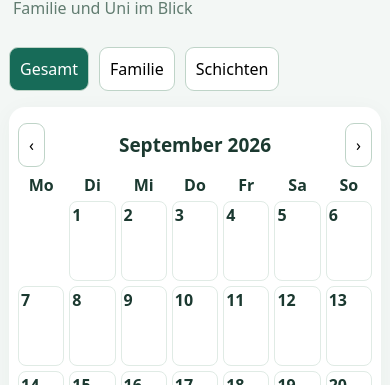
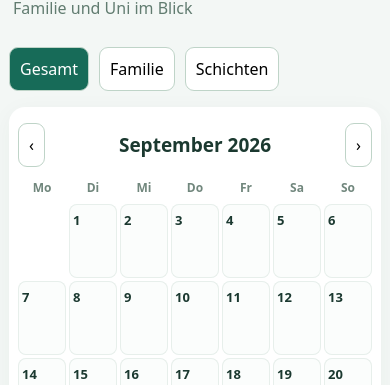
Before and after one commit to bndkxbqf2g-stack/FamSchicht, a website built with Vite: page index.html in a window 390 px wide. Shown: the part 459-844 px from the top of the page. Built offline with nearby package versions, Linux system fonts and the light colour scheme.

Commit message:
style: modernize compact color-coded calendar

```diff
--- a/src/styles.css
+++ b/src/styles.css
@@ -4,3 +4,6 @@
 .day[data-day]{cursor:pointer}.day[data-day]:hover{background:#f5faf7}.quick-actions{display:flex;gap:10px;flex-wrap:wrap}.shift-capture{position:sticky;bottom:8px;z-index:5}.shift-capture h2{margin-top:0}.shift-buttons{display:grid;grid-template-columns:repeat(5,minmax(0,1fr));gap:8px}.shift-buttons button{min-height:52px;font-weight:700}@media(max-width:600px){.shift-buttons{grid-template-columns:repeat(2,minmax(0,1fr))}.shift-buttons button{min-height:58px}.shift-capture{bottom:4px}}
 
 .dialog-backdrop{position:fixed;inset:0;background:#0005;display:grid;place-items:center;padding:16px;z-index:20}.day-dialog{width:min(520px,100%);margin:0}.day-dialog h2{margin-top:0}.dialog-actions{display:flex;justify-content:flex-end;gap:8px}@media(max-width:600px){.dialog-backdrop{align-items:end;padding:0}.day-dialog{border-radius:18px 18px 0 0;padding:18px}.day-dialog form{grid-template-columns:1fr 1fr}}
+
+/* Compact modern month view */
+.calendar{gap:7px}.calendar>b{font-size:12px;font-weight:650;color:#71877d;padding:5px 0}.day{background:#fbfdfc;border:0;border-radius:12px;min-height:96px;padding:7px;box-shadow:inset 0 0 0 1px #e7efeb}.day>b{font-size:13px}.today{box-shadow:inset 0 0 0 2px #176b58}.entry{border-radius:7px;margin-top:5px;padding:4px 5px;font-size:11px;font-weight:600;line-height:1.2}.entry.shift{background:#f6dddd}.entry.shift.owner-martin{background:#f7dada;color:#7f2020}.entry.shift.owner-steffi{background:#dbe9fb;color:#174d86}.entry button{background:transparent;border:0;color:inherit}.shift-owner{display:grid;grid-template-columns:1fr 1fr;gap:8px;margin-bottom:10px}.shift-owner button.selected{font-weight:750;box-shadow:inset 0 0 0 2px currentColor}.shift-owner [data-owner="Martin"].selected{background:#f7dada;color:#7f2020}.shift-owner [data-owner="Steffi"].selected{background:#dbe9fb;color:#174d86}@media(max-width:600px){.calendar{gap:3px}.day{min-height:74px;border-radius:8px;padding:4px}.entry{font-size:9px;padding:3px;margin-top:3px}.entry button{display:none}}
```
